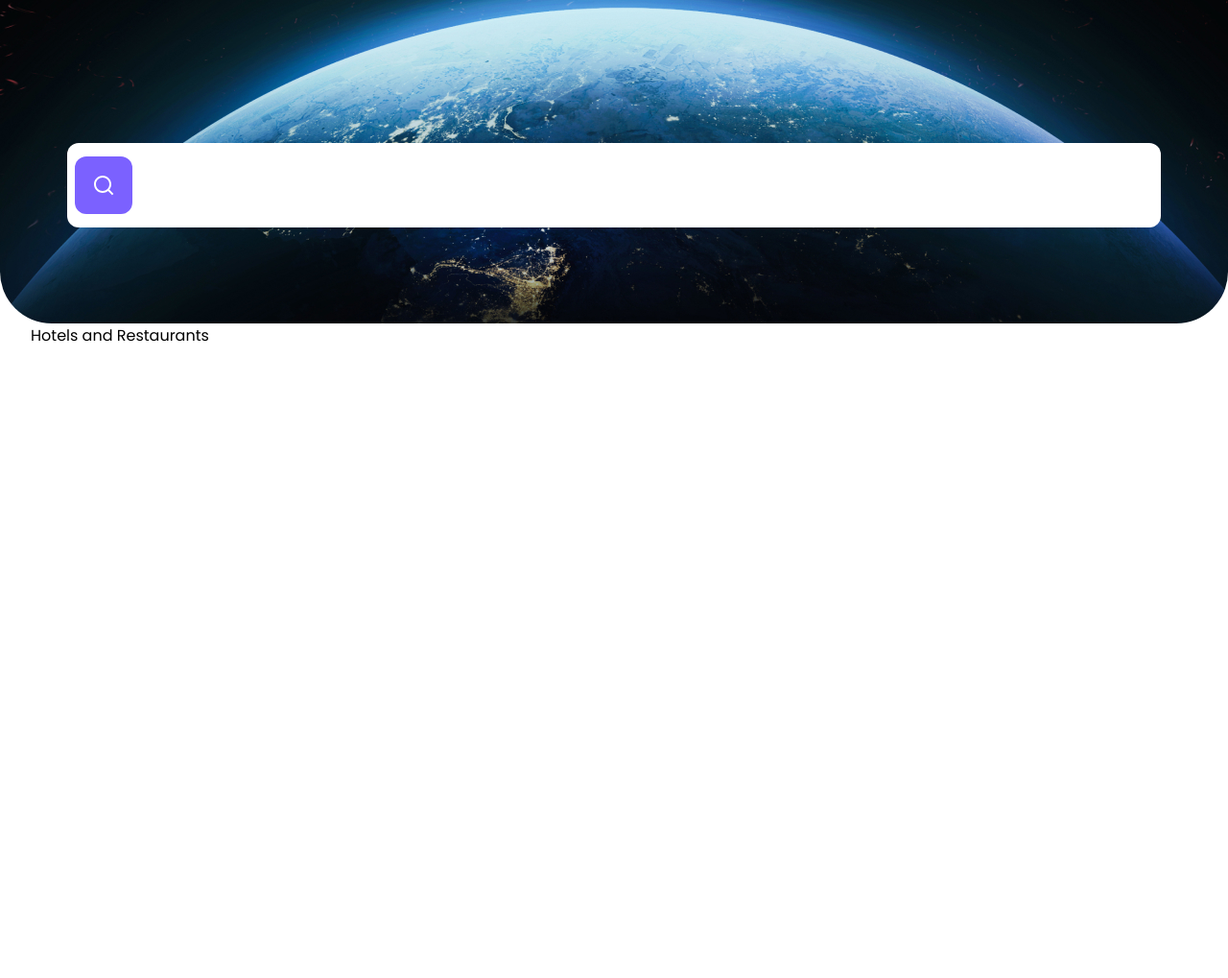
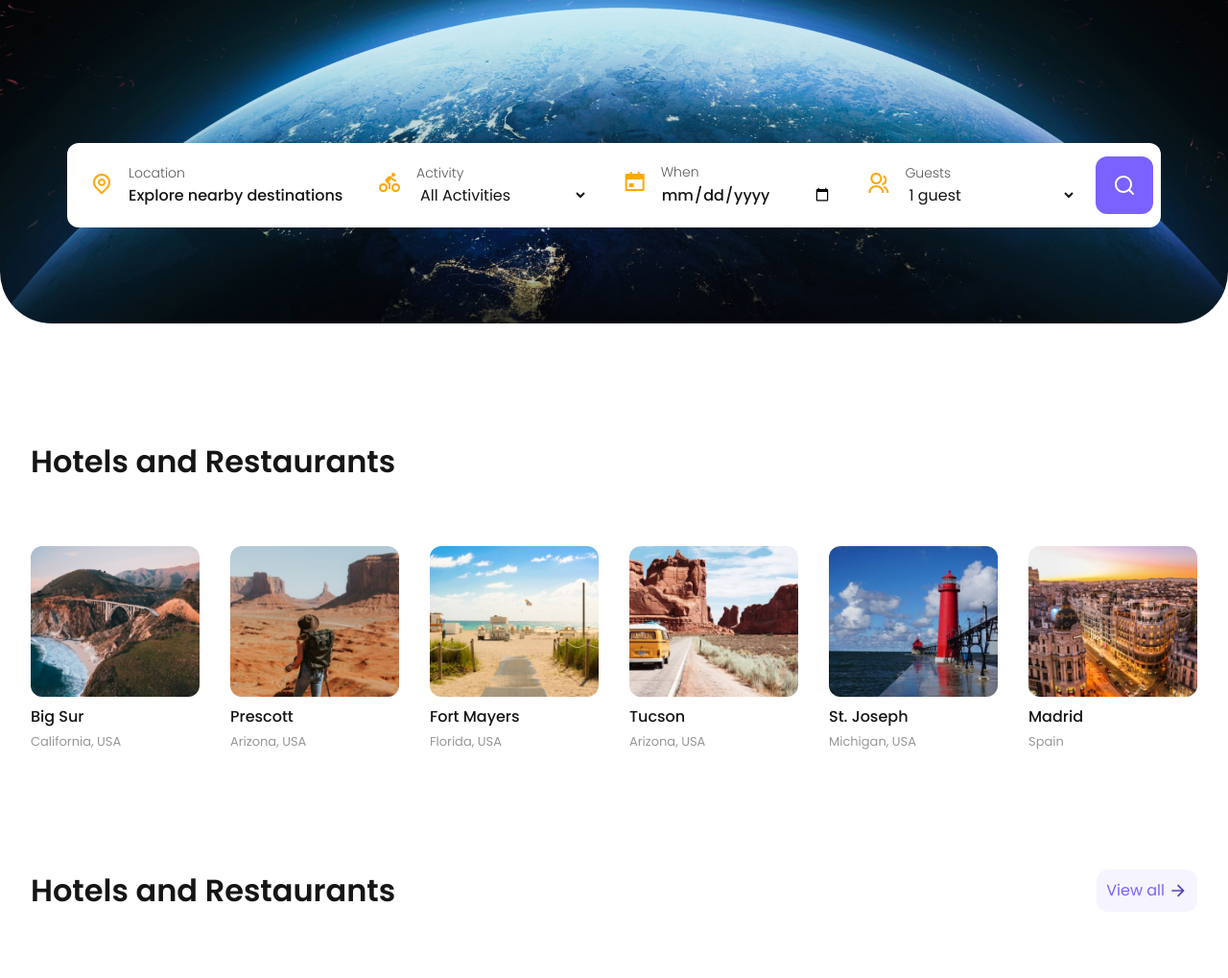
Before and after one commit to allypetroova/2rism, a plain HTML site: page index.html in a window 1280 px wide. Shown: the part 463-1482 px from the top of the page at 96% size. Before the commit the page ends 825 px from the top, so only its background shows below. Drawn offline with Linux system fonts and the light colour scheme.

Commit message:
third commit

```diff
--- a/css/style.css
+++ b/css/style.css
@@ -12,10 +12,11 @@ Variables
 :root {
     --text-сolor: #5B5B5B;
     --title-сolor: #161414;
-    --text-muted: #878787;
+    --text-muted: #979797;
     --accent: #7B61FF;
 
     --header-сolor: #FFFFFF;
+    --text-article: #878787;
 
     --ui-light-purple: #F6F4FF;
     --ui-btn-hover: #6344ff;
@@ -158,9 +159,46 @@ body{
     height: 88px;
     padding: 8px;
 
-    color: #000;
+    color: var(--title-сolor);
     background-color: var(--header-сolor);
     border-radius: 12px;
+}
+.form__input-wrapper {
+    display: flex;
+    flex-direction: column;
+    padding: 15px 20px 16px 56px;
+
+    background-repeat: no-repeat;
+    background-position: 16px 24px;
+}
+.form__input--location {
+    width: 300px;
+    background-image: url("../images/icons/location.svg");
+}
+.form__input--activity {
+    width: 255px;
+    background-image: url("../images/icons/activity.svg");
+}
+.form__input--date {
+    width: 255px;
+    background-image: url("../images/icons/date.svg");
+}
+.form__input--guests {
+    width: 255px;
+    background-image: url("../images/icons/guests.svg");
+}
+.form__label {
+    font-size: 14px;
+    font-weight: 300;
+    color: var(--text-сolor);
+}
+.form__input {
+    font-size: 16px;
+    font-weight: 500;
+    color: var(--title-сolor);
+}
+.form__input::placeholder {
+    color: var(--title-сolor);
 }
 .button--search {
     width: 60px;
@@ -172,3 +210,73 @@ body{
 Popular Section
 ===============
 */
+.main {
+    padding: 120px 0;
+    display: grid;
+    gap: 120px;
+}
+.section__header {
+    margin-bottom: 64px;
+    display: flex;
+    justify-content: space-between;
+    align-items: center;
+}
+.title-1 {
+    font-size: 32px;
+    font-weight: 600;
+    color: var(--title-сolor);
+}
+.section__cards {
+    display: grid;
+    column-gap: 32px;
+}
+.section__cards--popular {
+    grid-template-columns: repeat(6, 1fr);
+}
+.card {
+    position: relative;
+}
+.card__link {
+    position: absolute;
+    top: 0;
+    left: 0;
+    width: 100%;
+    height: 100%;
+}
+.card__img {
+    border-radius: 12px;
+    margin-bottom: 8px;
+}
+.card__title {
+    font-size: 16px;
+    font-weight: 500;
+    color: var(--title-сolor);
+}
+.card__location {
+    position: relative;
+    z-index: 1;
+    font-size: 13px;
+    color: var(--text-muted);
+}
+/*
+===============
+Hotel Section
+===============
+*/
+.button-more{
+    display: flex;
+    gap: 4px;
+    align-items: center;
+
+    padding: 10px;
+    height: 44px;
+    background-color: var(--ui-light-purple);
+    border-radius: 12px;
+    font-size: 16px;
+    color: var(--accent);
+
+    transition: background-color 0.2s ease-in;
+    &:hover{
+        background-color: #dcd8f1;
+    }
+}
--- a/index.html
+++ b/index.html
@@ -57,13 +57,43 @@
         <h1 class="header__title">
           Discover the most engaging places
         </h1>
-        <button class="button button--huge" href="#">
+        <button class="button button--huge">
           <img src="./images/icons/global.svg" alt="">
           Discover on 3D Globe
         </button>
       </div>
 
       <form action="" class="form">
+        <div class="form__input-wrapper form__input--location">
+          <label class="form__label" for="location">Location</label>
+          <input class="form__input" type="text" id="location" placeholder="Explore nearby destinations">
+        </div>
+
+        <div class="form__input-wrapper form__input--activity">
+          <label class="form__label" for="activity">Activity</label>
+          <select class="form__select" name="activity" id="activity">
+            <option value="all">All Activities</option>
+            <option value="culture">Culture</option>
+            <option value="sport">Sport</option>
+            <option value="extreme">Extreme</option>
+          </select>
+        </div>
+
+        <div class="form__input-wrapper form__input--date">
+          <label class="form__label" for="date">When</label>
+          <input class="form__input" type="date" id="date" placeholder="Choose a Date">
+        </div>
+
+        <div class="form__input-wrapper form__input--guests">
+          <label class="form__label" for="guests">Guests</label>
+          <select class="form__select" name="guests" id="guests">
+            <option value="">1 guest</option>
+            <option value="">2 guest</option>
+            <option value="">3 guest</option>
+            <option value="">4 guest or more</option>
+          </select>
+        </div>
+
         <button class="button button--search">
           <img class="" src="images/icons/search.svg" alt="Search">
         </button>
@@ -78,10 +108,68 @@
         <div class="section__header">
           <h2 class="title-1">Hotels and Restaurants</h2>
         </div>
+
+        <div class="section__cards section__cards--popular">
+
+          <article class="card">
+            <a class="card__link" href="#"></a>
+            <img class="card__img" src="images/popular-1.jpg" alt="Image">
+            <h3 class="card__title">Big Sur</h3>
+            <a class="card__location" href="#california">California, USA</a>
+          </article>
+
+          <article class="card">
+            <a class="card__link" href="#"></a>
+            <img class="card__img" src="images/popular-2.jpg" alt="Image">
+            <h3 class="card__title">Prescott</h3>
+            <a class="card__location" href="#arizona">Arizona, USA</a>
+          </article>
+
+          <article class="card">
+            <a class="card__link" href="#"></a>
+            <img class="card__img" src="images/popular-3.jpg" alt="Image">
+            <h3 class="card__title">Fort Mayers</h3>
+            <a class="card__location" href="#florida">Florida, USA</a>
+          </article>
+
+          <article class="card">
+            <a class="card__link" href="#"></a>
+            <img class="card__img" src="images/popular-4.jpg" alt="Image">
+            <h3 class="card__title">Tucson</h3>
+            <a class="card__location" href="#arizona">Arizona, USA</a>
+          </article>
+
+          <article class="card">
+            <a class="card__link" href="#"></a>
+            <img class="card__img" src="images/popular-5.jpg" alt="Image">
+            <h3 class="card__title">St. Joseph</h3>
+            <a class="card__location" href="#michigan">Michigan, USA</a>
+          </article>
+
+          <article class="card">
+            <a class="card__link" href="#"></a>
+            <img class="card__img" src="images/popular-6.jpg" alt="Image">
+            <h3 class="card__title">Madrid</h3>
+            <a class="card__location" href="#spain">Spain</a>
+          </article>
+
+        </div>
       </div>
-      <div class="section__cards section__cards--popular"></div>
+
     </section>
     <!-- Hotel -->
+    <section class="section">
+      <div class="container">
+        <div class="section__header">
+          <h2 class="title-1">Hotels and Restaurants</h2>
+          <a class="button-more" href="#">
+            View all
+            <img src="images/icons/arrow-more.svg" alt="arrow">
+          </a>
+        </div>
+
+      </div>
+    </section>
   </main>
 
 
```
Also changed, not shown: images/icons/arrow-more.svg (added), images/icons/date.svg (renamed from images/icons/calendar.svg), images/icons/location.svg (renamed from images/icons/map.svg), images/popular-1.jpg (added), images/popular-2.jpg (added), images/popular-3.jpg (added), images/popular-4.jpg (added), images/popular-5.jpg (added), images/popular-6.jpg (added).
